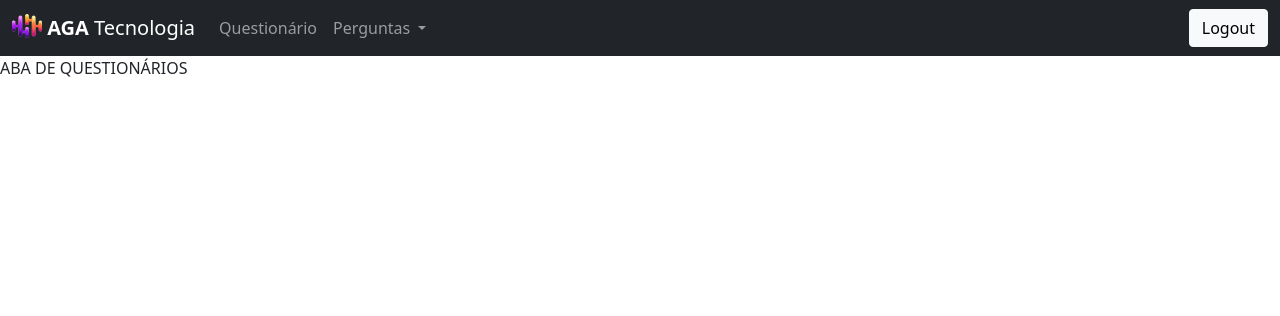
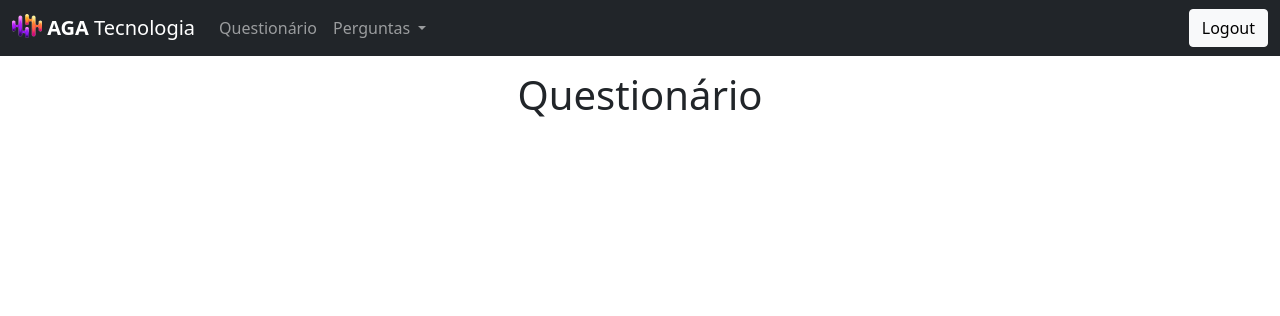
Before and after one commit to gaboliveiradev/DESAFIO_FATEC, a PHP site: page /question in a window 1280 px wide. Shown: the top 316 px of the page. Run offline with PHP 8.4, Linux system fonts and the light colour scheme; the visitor is signed in with stand-in values (Sample User, id 1); data that the repository does not hold is empty.

Commit message:
exibindo as pergunta na aba de questionário para serem respondidas

```diff
--- a/Controller/QuestionController.php
+++ b/Controller/QuestionController.php
@@ -10,6 +10,9 @@
         }
 
         public static function questionAnswer() {
+            $model = new QuestionModel();
+            $arr_question = $model->getAllRows();
+
             include "./View/modules/Question/question_answer.php";
         }
 
--- /dev/null
+++ b/View/css/question_answer.css
@@ -0,0 +1,18 @@
+.container-question {
+    display: flex;
+    justify-content: center;
+    align-items: center;
+    flex-direction: column;
+}
+
+.section-questions {
+    width: 70%;
+}
+
+.section-header h1 {
+    margin-top: 15px;
+}
+
+.card-header {
+    text-align: center;
+}
--- a/View/modules/Question/question_answer.php
+++ b/View/modules/Question/question_answer.php
@@ -5,6 +5,7 @@
     <meta http-equiv="X-UA-Compatible" content="IE=edge">
     <meta name="viewport" content="width=device-width, initial-scale=1.0">
     <?php include "./View/includes/css_config.php" ?>
+    <link rel="stylesheet" href="./../../../View/css/question_answer.css">
     <title>AGA Tecnologia - Responder Questionário | Feedback</title>
 </head>
 
@@ -12,7 +13,29 @@
     <header>
         <?php include "./View/includes/cabecalho.php" ?>
     </header>
-    ABA DE QUESTIONÁRIOS
+    <main class="container-question">
+        <section class="section-header">
+            <h1>Questionário</h1>
+        </section>
+        <section class="section-questions">
+            <?php foreach($arr_question as $item): ?>
+                <hr>
+                <div class="card">
+                  <div class="card-header">
+                    <strong>Pergunta</strong>
+                  </div>
+                  <div class="card-body">
+                    <p class="card-text">
+                        <?= $item->descricao ?>
+                    </p>
+                    <div class="mb-3">
+                      <textarea class="form-control" id="exampleFormControlTextarea1" rows="3"></textarea>
+                    </div>
+                  </div>
+                </div>
+            <?php endforeach; ?>
+        </section>
+    </main>
     <?php include "./View/includes/js_config.php" ?>
 </body>
 </html>
--- a/View/modules/Question/question_manage.php
+++ b/View/modules/Question/question_manage.php
@@ -15,9 +15,6 @@
 
     <main>
         <section>
-
-        </section>
-        <section>
             <div class="container-search">
                 <form action="/question-manage?query=" method="GET" class="form-search d-flex">
                     <input name="query" value="<?= (isset($_GET['query'])) ? $_GET['query'] : "" ?>" class="form-control me-2" type="search" placeholder="Buscar por palavra-chave" aria-label="Search">
@@ -30,7 +27,7 @@
                 <?php endif; ?>
             </div>
             <div class="header-questions">
-                <h4>Perguntas Criadas</h4>
+                <h4>Temos um total de <?= count($arr_question) ?> perguntas</h4>
             </div>
             <div class="container-questions">
                 <?php foreach ($arr_question as $item): ?>
```
